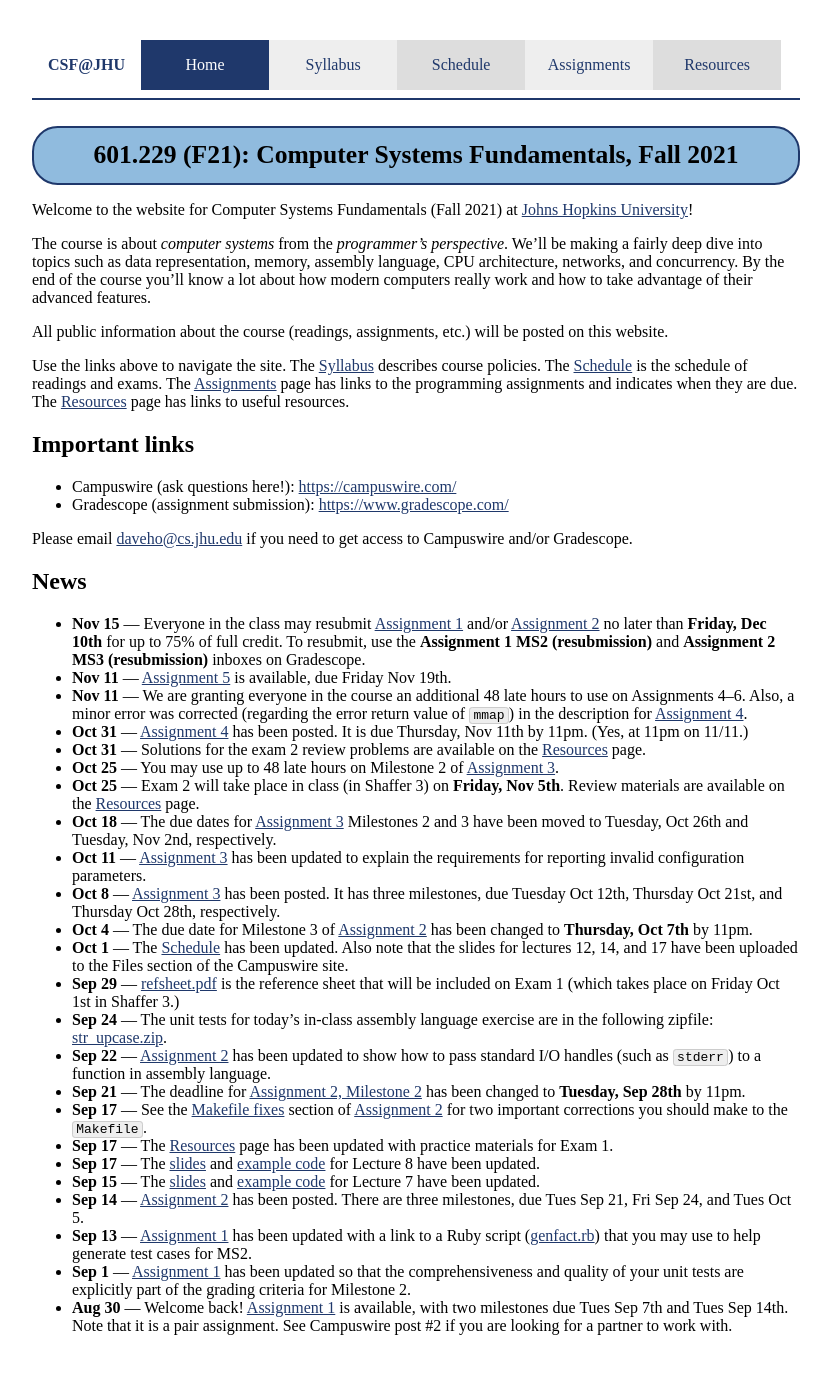
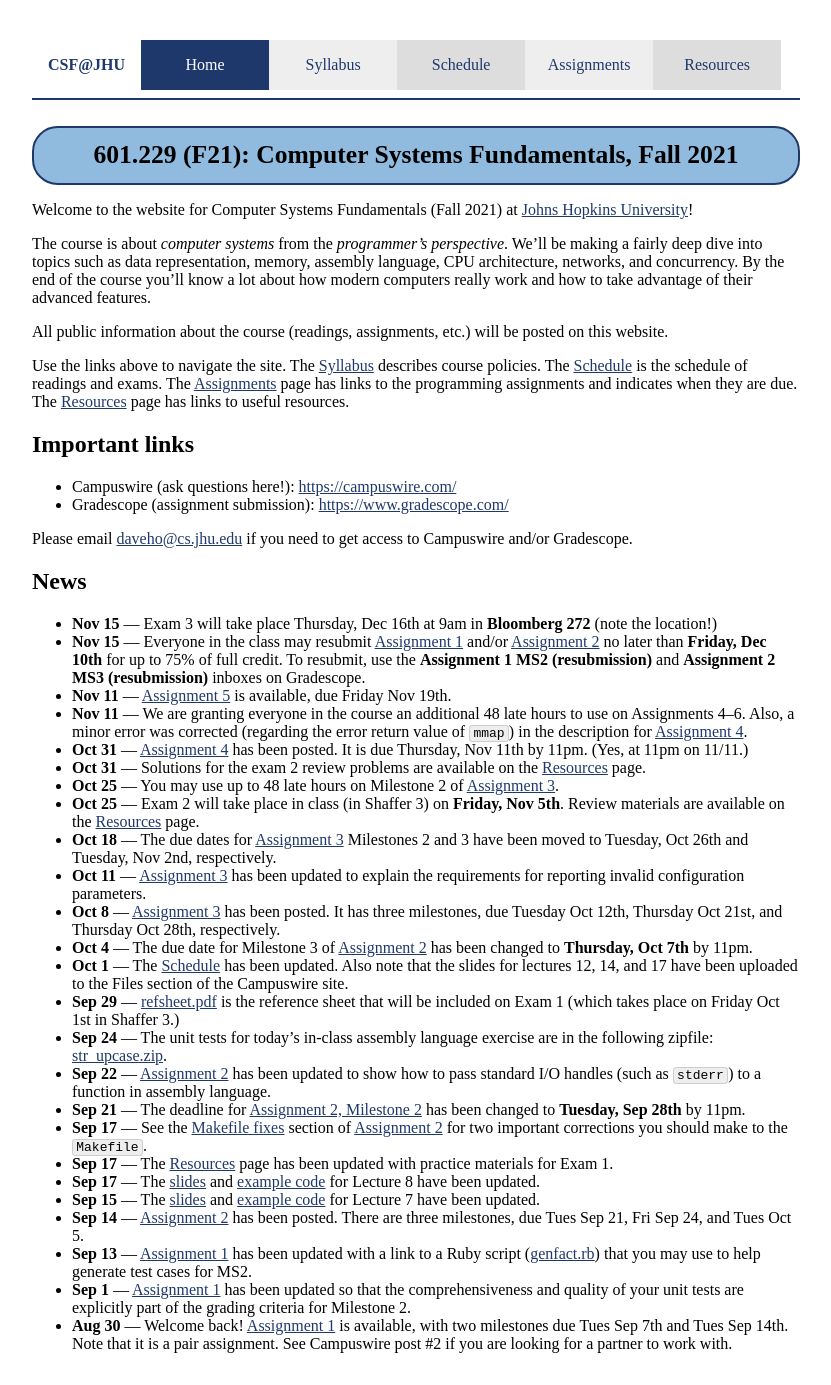
Before and after one commit to jhucsf/fall2021, a Jekyll site: the page built from index.md, in a window 1280 px wide. Shown: the whole page, without its empty margins (224-1055 px from the left). Built offline with Jekyll 4.4.1, drawn with Linux system fonts in a browser that asks for light colours.

Commit message:
post time/date/location for exam 3

```diff
--- a/index.md
+++ b/index.md
@@ -21,6 +21,8 @@ Please email <daveho@cs.jhu.edu> if you need to get access to Campuswire and/or
 
 ## News
 
+* **Nov 15** — Exam 3 will take place Thursday, Dec 16th at 9am in **Bloomberg 272**
+  (note the location!)
 * **Nov 15** — Everyone in the class may resubmit [Assignment 1](assign/assign01.html) and/or
   [Assignment 2](assign/assign02.html) no later than **Friday, Dec 10th** for up to
   75% of full credit.  To resubmit, use the **Assignment 1 MS2 (resubmission)**
```
Also changed, not shown: schedule.md (+1 -1 lines).
